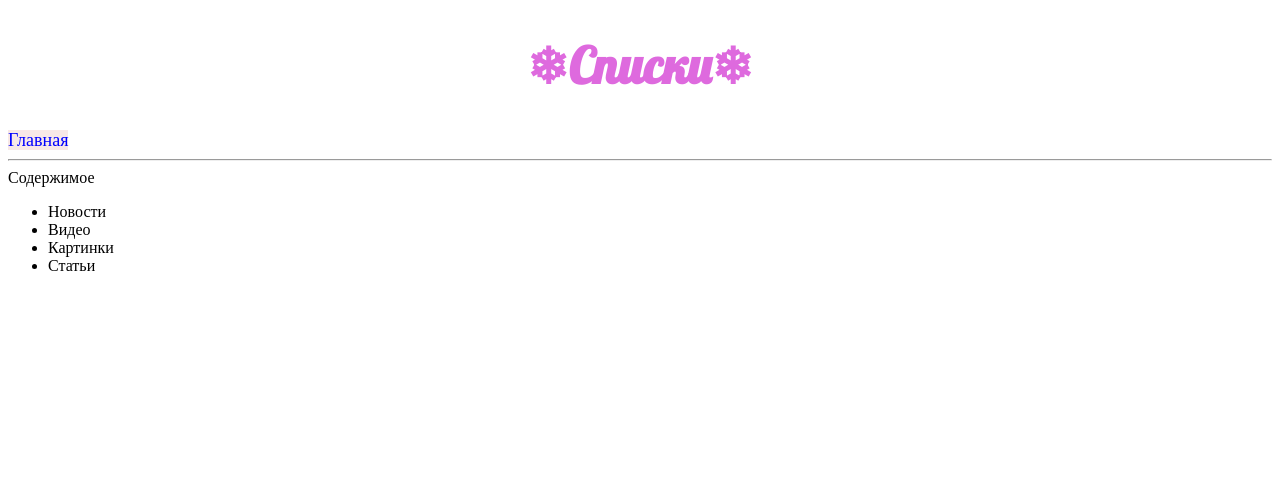
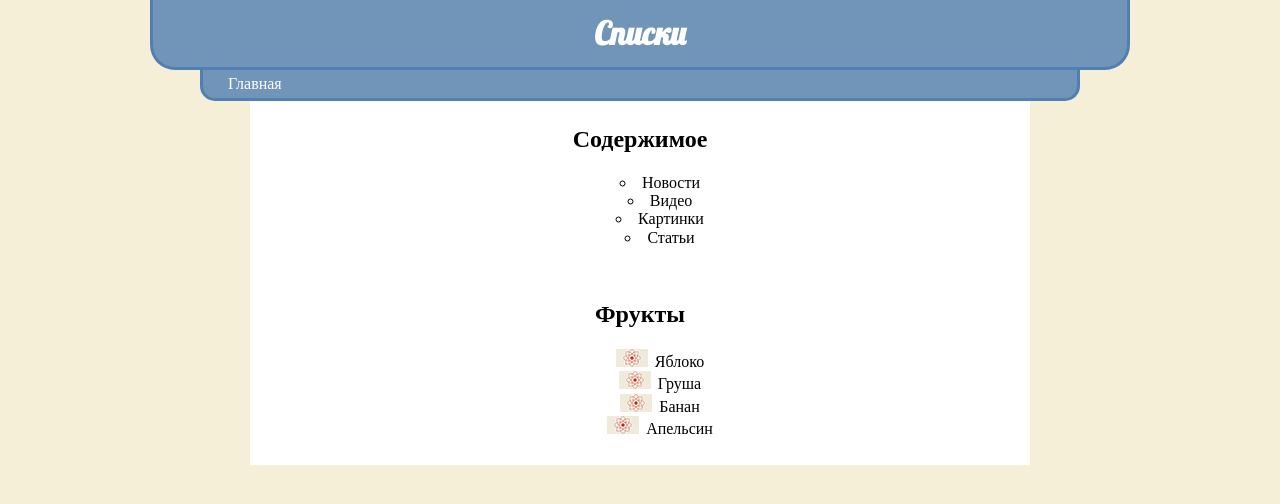
Before and after one commit to DmitryKresh/myFirstSite, a plain HTML site: page list.html in a window 1280 px wide. Drawn offline with Linux system fonts and the light colour scheme.

Commit message:
text & lists

```diff
--- a/css/other.css
+++ b/css/other.css
@@ -1,3 +1,8 @@
+html {
+    position: relative;
+    min-height: 100%;
+}
+
 body {
     background: rgb(245, 239, 215);
     margin: auto;
@@ -25,10 +30,13 @@ body {
 }
 
 #main {
+    margin: auto;
+    position: relative;
+    top: 0px; right: 0px; bottom: 0px; left: 0px;
     border:rgb(255, 255, 255);
     background: rgb(255, 255, 255);
-    margin: 0px 250px 0px;
-    padding: 5px 40px 20px 40px;
+    margin: 0px 250px 100px;
+    padding: 5px 40px 10px 40px;
     text-align: justify;
 }
 
@@ -64,9 +72,10 @@ p {
     text-transform: none;
     font-variant: unset;
     text-align: justify;
-    font-size: 1.1em;
+    font-size: 18px;
     letter-spacing: 0.08em;
     word-spacing: 0.01em;
+    line-height: 1.3;
 }
 
 .img {
@@ -135,3 +144,13 @@ p {
     height: 150px;
     width: 600px;
 }
+
+ul {
+    text-align: center;
+    list-style-position: inside;
+    list-style-type: circle;
+}
+
+.listImg {
+    list-style-image: url(../images/ul.jpg);
+}
--- a/list.html
+++ b/list.html
@@ -2,24 +2,38 @@
 <html lang="ru">
   <head>
     <meta charset="utf-8">
-    <link rel="stylesheet" href="css/style.css">
+    <title>Списки</title>
+    <link rel="stylesheet" href="css/normalize.css">
+    <link rel="stylesheet" href="css/other.css">
     <link href="https://fonts.googleapis.com/css?family=Lobster" rel="stylesheet" type="text/css">
-    <title>Списки</title>
   </head>
   <body>
-    <header>
-        <h1 class="snow1 snow2" id="poof">Списки</h1>
+    <header class="title">
+      <h1>Списки</h1>
+    </header>
+    <menu id="menu">
+      <nav class="menu">
         <a href="index.html">Главная</a>
-        <hr>
-    </header>
-    <main>
-      Содержимое
+      </nav>
+    </menu>
+    <main id="main">
+      <article>
+      <h2>Содержимое</h2>
       <ul>
         <li>Новости</li>
         <li>Видео</li>
         <li>Картинки</li>
         <li>Статьи</li>
       </ul>
+      <br>
+      <h2>Фрукты</h2>
+      <ul class="listImg">
+        <li>Яблоко</li>
+        <li>Груша</li>
+        <li>Банан</li>
+        <li>Апельсин</li>
+      </ul>
+      </article>
     </main>
   </body>
 </html>
```
Also changed, not shown: text.html (+4 -3 lines), images/ul.jpg (added).
